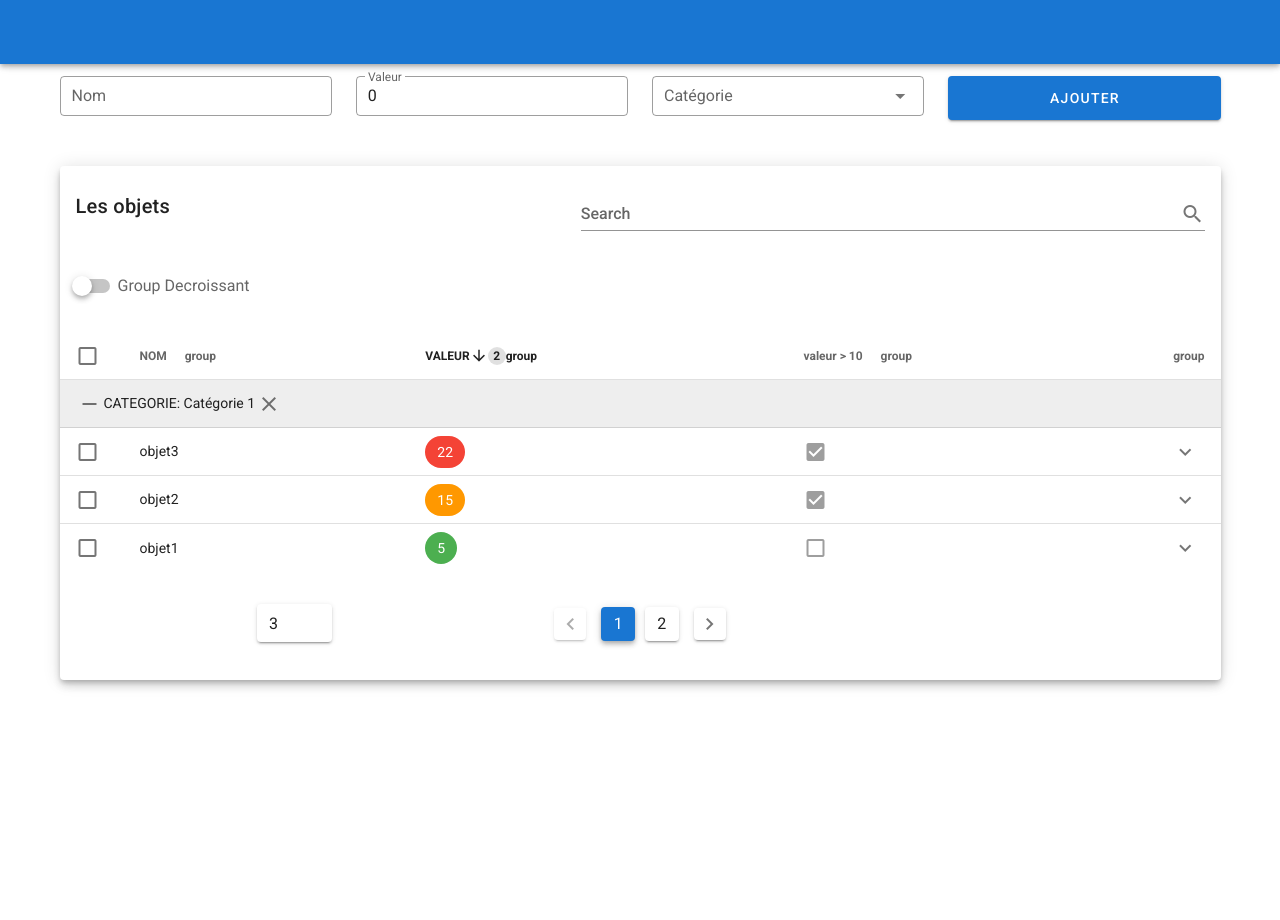
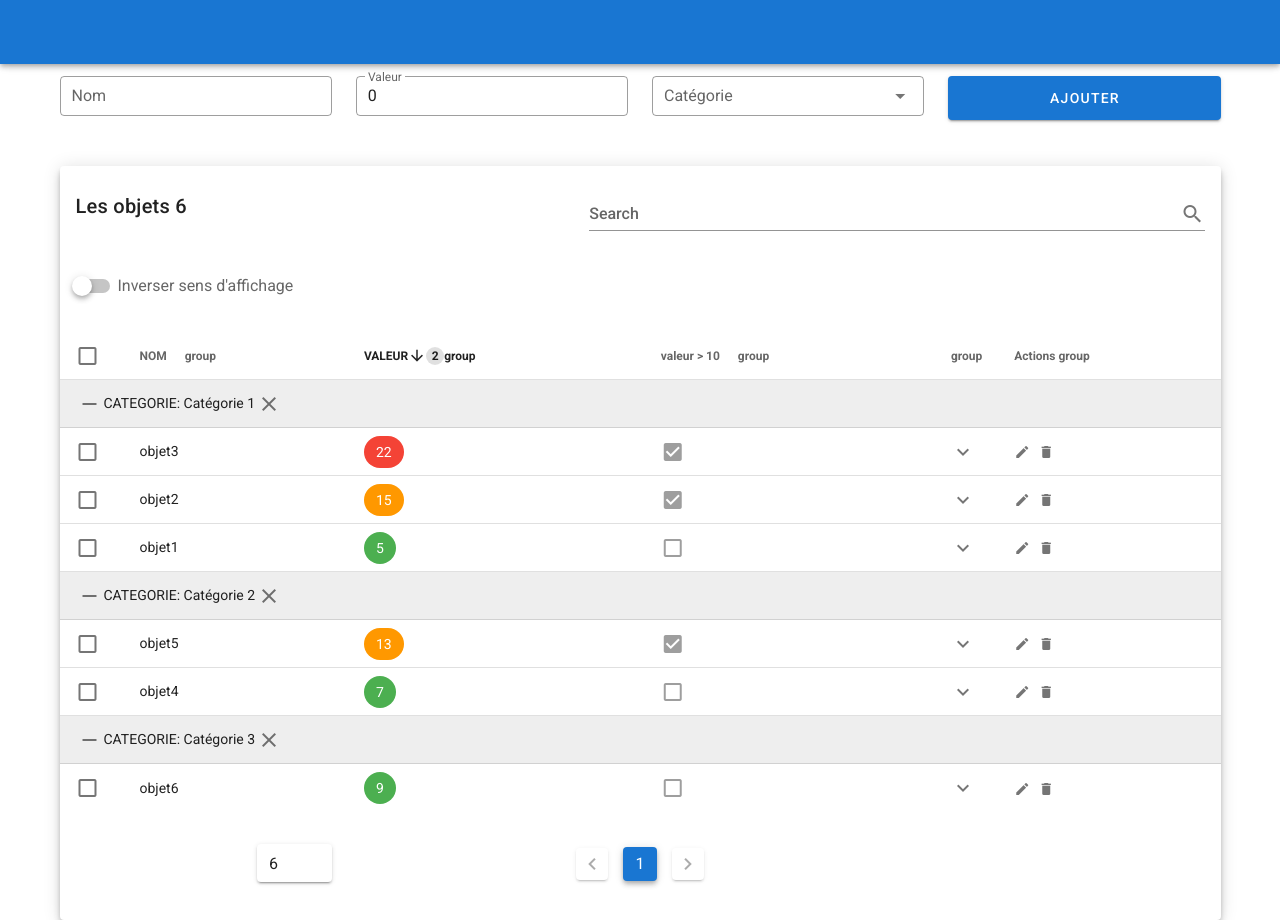
Before and after one commit to BOISSARD/Vue-Tests-Components-Library, a Vue app in the folder test-vuetify/: page / in a window 1280 px wide. Before the commit the page ends 800 px from the top, so only its background shows below. Built offline with nearby package versions, Linux system fonts and the light colour scheme.

Commit message:
Modif : add actions to delete and change objet

```diff
--- a/test-vuetify/src/App.vue
+++ b/test-vuetify/src/App.vue
@@ -5,8 +5,14 @@
             <v-spacer></v-spacer>
         </v-app-bar>
         <v-content>
-            <TestForm @ajout="ajout" />
-            <TestDataTable :items="objets" :colonnes="colonnes"/> <!-- :items="objets"  desserts -->
+            <TestForm @ajout="ajout" :objetCourant="objetCourant" />
+            <TestDataTable
+                :items="objets"
+                :colonnes="colonnes"
+                @editObjet="editObjet"
+                @deleteObjet="deleteObjet"
+            />
+            <!-- :items="objets"  desserts -->
         </v-content>
     </v-app>
 </template>
@@ -21,7 +27,8 @@ import { Categories } from "./model/categories";
 export default {
     name: "App",
     components: {
-        TestForm, TestDataTable
+        TestForm,
+        TestDataTable
     },
     data: () => ({
         objets: [
@@ -30,11 +37,12 @@ export default {
             new Objet("objet4", 7, Categories.numero2),
             new Objet("objet2", 15, Categories.numero1),
             new Objet("objet6", 9, Categories.numero3),
-            new Objet("objet3", 22, Categories.numero1),
+            new Objet("objet3", 22, Categories.numero1)
         ],
-        colonnes: []
+        colonnes: [],
+        objetCourant: null
     }),
-    created(){
+    created() {
         for (const pro in Object.keys(new Objet())) {
             this.colonnes.push({
                 text: Object.keys(new Objet())[pro].toUpperCase(),
@@ -42,16 +50,29 @@ export default {
                 filterable: Object.keys(new Objet())[pro] !== "categorie"
             });
         }
-        this.colonnes.push({
-            text: "valeur > 10",
-            value: "sup10",
-            filterable : true
-        }, { text: '', value: 'data-table-expand' });
+        this.colonnes.push(
+            {
+                text: "valeur > 10",
+                value: "sup10",
+                filterable: true
+            },
+            { text: "", value: "data-table-expand" },
+            { text: "Actions  ", value: "action", sortable: false }
+        );
     },
     methods: {
         ajout(objet) {
-            console.log(objet)
-            this.objets.push(objet)
+            if (this.objetCourant === null) this.objets.push(objet);
+            else {
+                this.objets.splice(this.objets.findIndex(ob => this.objetCourant.nom === ob.nom), 1, objet)
+                this.objetCourant = null;
+            }
+        },
+        editObjet(objet) {
+            this.objetCourant = objet;
+        },
+        deleteObjet(objet) {
+            this.objets = this.objets.filter(ob => ob.nom !== objet.nom);
         }
     }
 };
--- a/test-vuetify/src/components/TestDataTable.vue
+++ b/test-vuetify/src/components/TestDataTable.vue
@@ -2,7 +2,7 @@
     <v-container>
         <v-card class="elevation-6">
             <v-card-title>
-                Les objets
+                Les objets {{lignes.length}}
                 <v-spacer></v-spacer>
                 <v-text-field
                     v-model="search"
@@ -36,7 +36,11 @@
             >
                 <!-- group-by="categorie" group-desc="true"   -->
                 <template v-slot:top>
-                    <v-switch v-model="groupDirection" label="Group Decroissant" class="pa-3"></v-switch>
+                    <v-switch
+                        v-model="groupDirection"
+                        label="Inverser sens d'affichage"
+                        class="pa-3"
+                    ></v-switch>
                 </template>
                 <template v-slot:item.sup10="{ item }">
                     <!--v-simple-checkbox :value="item.valeur > 10" disabled></v-simple-checkbox-->
@@ -48,9 +52,13 @@
                 <template v-slot:item.valeur="{ item }">
                     <v-chip :color="getColor(item.valeur)" dark>{{ item.valeur }}</v-chip>
                 </template>
+                <template v-slot:item.action="{ item }">
+                    <v-icon small class="mr-2" @click="editItem(item)">mdi-pencil</v-icon>
+                    <v-icon small @click="deleteItem(item)">mdi-delete</v-icon>
+                </template>
             </v-data-table>
             <v-row align="center" justify="center" class="pt-2">
-                <v-col lg="1">
+                <v-col sm="2" md="1">
                     <v-text-field
                         :value="itemsPerPage"
                         label="Nombre par page"
@@ -63,10 +71,10 @@
                         @input="itemsPerPage = parseInt($event, 10)"
                     ></v-text-field>
                 </v-col>
-                <v-col lg="6">
+                <v-col sm="6" md="6">
                     <v-pagination v-model="page" :length="pageCount"></v-pagination>
                 </v-col>
-                <v-col lg="1"></v-col>
+                <v-col sm="2" md="1"></v-col>
             </v-row>
         </v-card>
     </v-container>
@@ -81,7 +89,7 @@ export default {
         return {
             page: 1,
             pageCount: 0,
-            itemsPerPage: 3,
+            itemsPerPage: 6,
             search: "",
             loading: true,
             lignes: [],
@@ -101,23 +109,31 @@ export default {
             handler(newVal, oldVal) {
                 console.log(newVal, oldVal, this.groupes);
             }
+        },
+        items: {
+            immediate: true,
+            handler(newItems) {
+                this.loading = true;
+                setTimeout(() => {
+                    this.lignes = this.items;
+                    this.loading = false;
+                }, 530); // 2300
+            }
         }
     },
     props: ["colonnes", "items"],
-    mounted() {
-        setTimeout(() => {
-            this.lignes = this.items;
-            this.loading = false;
-        }, 530); // 2300
-    },
+    mounted() {},
     methods: {
         getColor(valeur) {
             if (valeur > 20) return "red";
             else if (valeur > 10) return "orange";
             else return "green";
         },
-        test() {
-            console.log(this.groupes);
+        editItem(objet) {
+            this.$emit("editObjet", objet);
+        },
+        deleteItem(objet) {
+            this.$emit("deleteObjet", objet);
         }
     }
 };
--- a/test-vuetify/src/components/TestForm.vue
+++ b/test-vuetify/src/components/TestForm.vue
@@ -59,6 +59,17 @@ import { Categories } from "../model/categories";
 
 export default {
     name: "TestForm",
+    props : ["objetCourant"],
+    watch: {
+        objetCourant(newObjet, oldObjet){
+            console.debug(newObjet, oldObjet);
+            this.nom = newObjet.nom
+            this.valeur = newObjet.valeur
+            for(var key in Categories)
+                if(Categories[key] === newObjet.categorie)
+                    this.categorie = key
+        }
+    },
     data: () => ({
         nom: "",
         valeur: new Number("0"),
```
